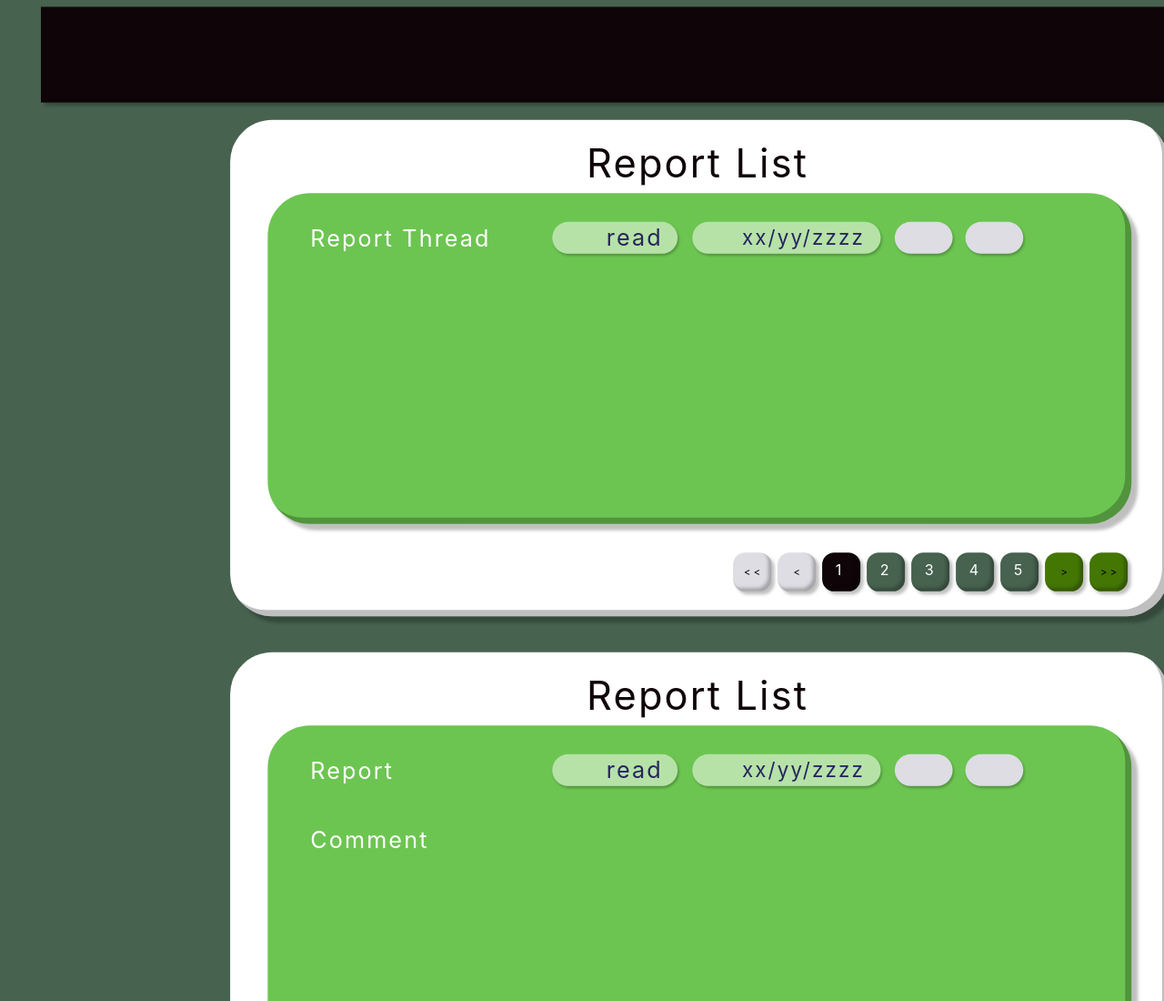
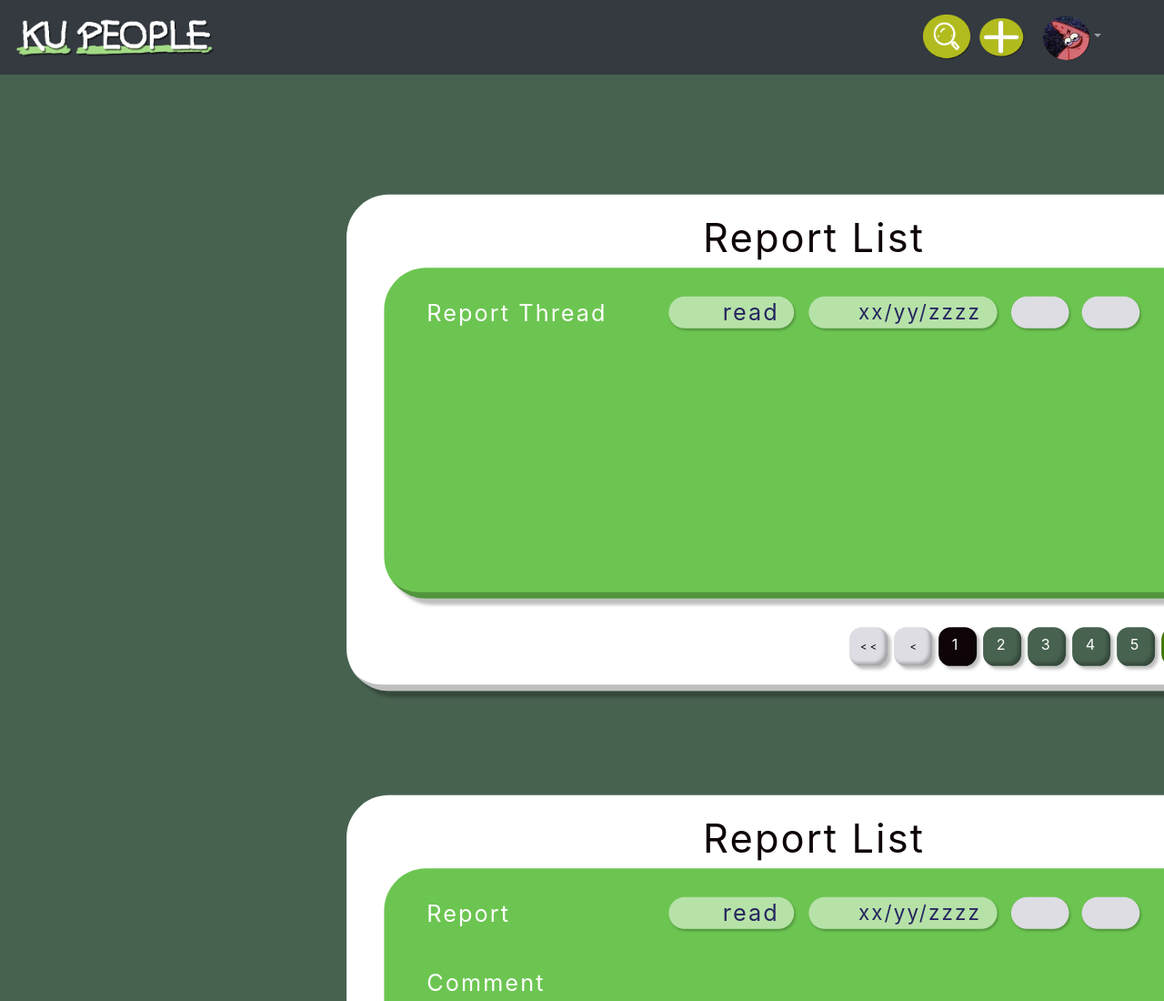
Before and after one commit to qqunx9999/KPP_Frontend, a React (Create React App) app in the folder frontend/: page /ReportList in a window 1280 px wide. Shown: the top 1100 px of the page at 91% size. Built offline with nearby package versions, Linux system fonts and the light colour scheme.

Commit message:
ReportList - fixed screen size

```diff
--- a/frontend/src/CSSsource/ReportList.css
+++ b/frontend/src/CSSsource/ReportList.css
@@ -56,7 +56,7 @@
     border-radius: 66px;
     position: absolute;
     top: 1%;
-    left: 2.5%;
+    left: 12.5%;
     transform: scale(0.7, 0.7);
   }
 
@@ -374,8 +374,8 @@
     box-shadow: 10px 10px 5px 0px rgba(0, 0, 0, 0.25), inset -10px -10px 0px 0px rgba(0,0,0,0.25);
     border-radius: 66px;
     position: absolute;
-    top: 40%;
-    left: 2.5%;
+    top: 45%;
+    left: 12.5%;
     transform: scale(0.7, 0.7);
   }
 
@@ -691,7 +691,7 @@
     background-color: rgba(255, 255, 255, 0.83);
     position: absolute;
     top: 76.5%;
-    left: 81%;
+    left: 85%;
     transform: scale(0.7, 0.7);
     border-width: 0px;
   }
@@ -714,7 +714,7 @@
     background: var(--Theme1_50_, rgba(255, 255, 255, 0.5));
     position: absolute;
     top: 76.5%;
-    left: 81%;
+    left: 85%;
     transform: scale(0.7, 0.7);
   }
 
--- a/frontend/src/Pages/ReportList.tsx
+++ b/frontend/src/Pages/ReportList.tsx
@@ -1,20 +1,14 @@
 import React from 'react';
 import { Link } from "react-router-dom";
 import '../CSSsource/ReportList.css';
-
+import Navigtion from '../component/navBar';
 const ReportList = () => {
 
 
   return (
+      <div>
+      <Navigtion />
       <div className="rpList-bigframe">
-        <div className="rpList-blackframe">
-          <div className="rpList-kuppl2">
-            <Link to={ `/Home` }></Link>
-          </div>
-          <div className="rpList-admin">
-            Admin
-          </div>
-        </div>
 
         <div className="rpList-thread-whiteframe">
           <div className="rpList-thread-report-list">
@@ -183,6 +177,7 @@ const ReportList = () => {
           </div>
         </div>
       </div>
+      </div>
   );
 }
 
```
